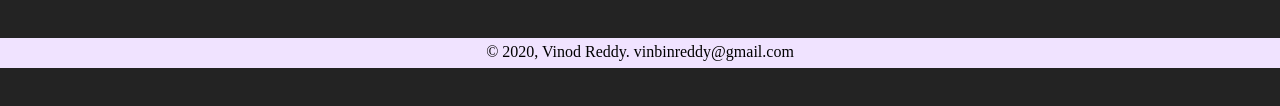
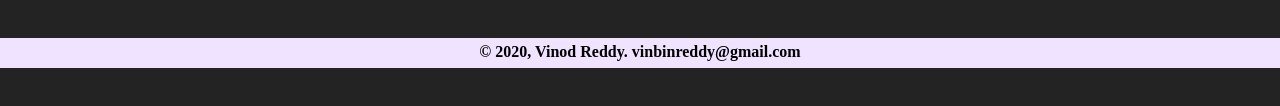
Before and after one commit to AUFS009120/colorsGame, a plain HTML site: page index.html in a window 1280 px wide. Shown: the part 590-696 px from the top of the page. Drawn offline with Linux system fonts and the light colour scheme.

Commit message:
Update styles.css

```diff
--- a/styles.css
+++ b/styles.css
@@ -86,4 +86,6 @@ button:hover{
 }
 p{
   padding-top: 5px;
+  font-weight: 700;
+  font-family: "montserrat";
 }
```
